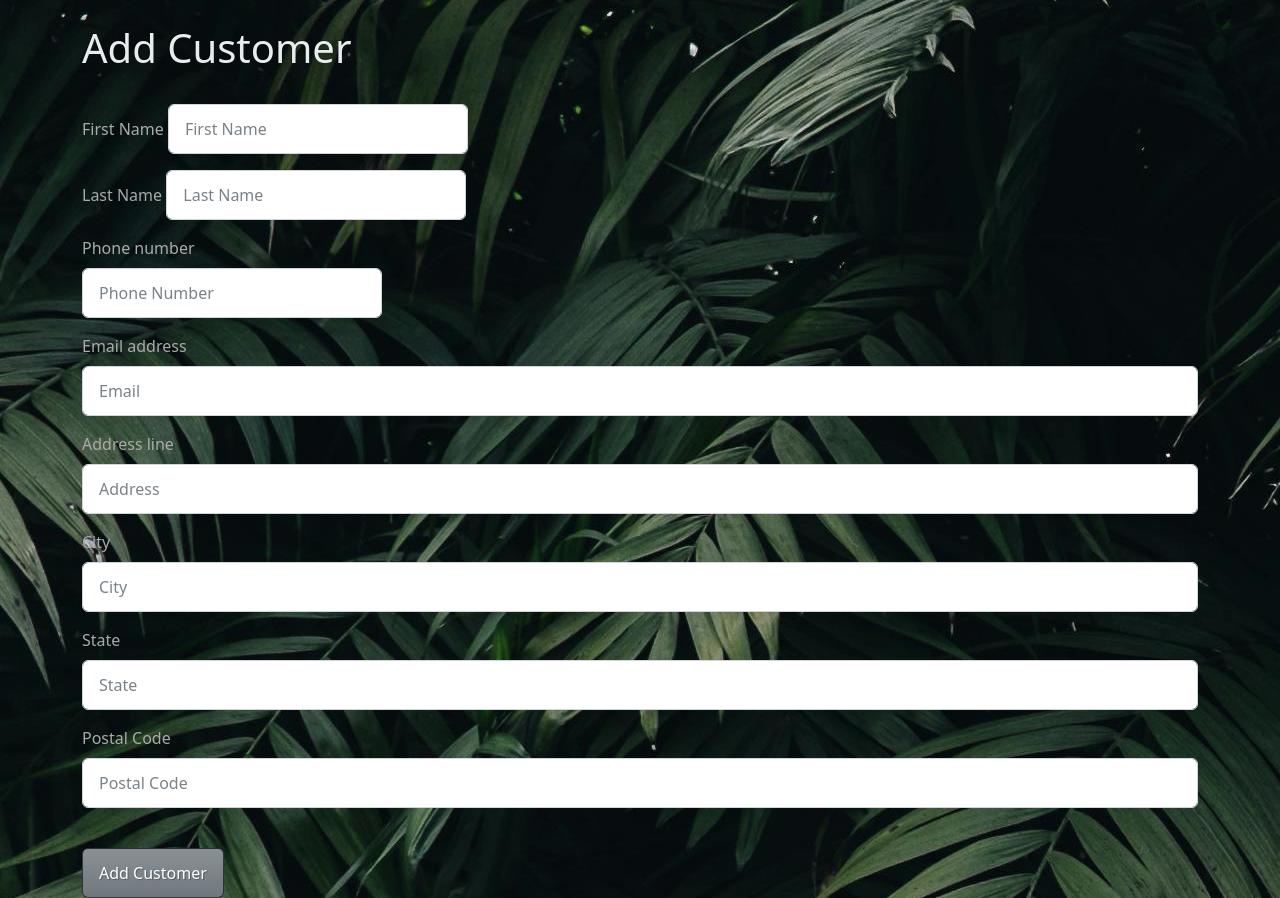
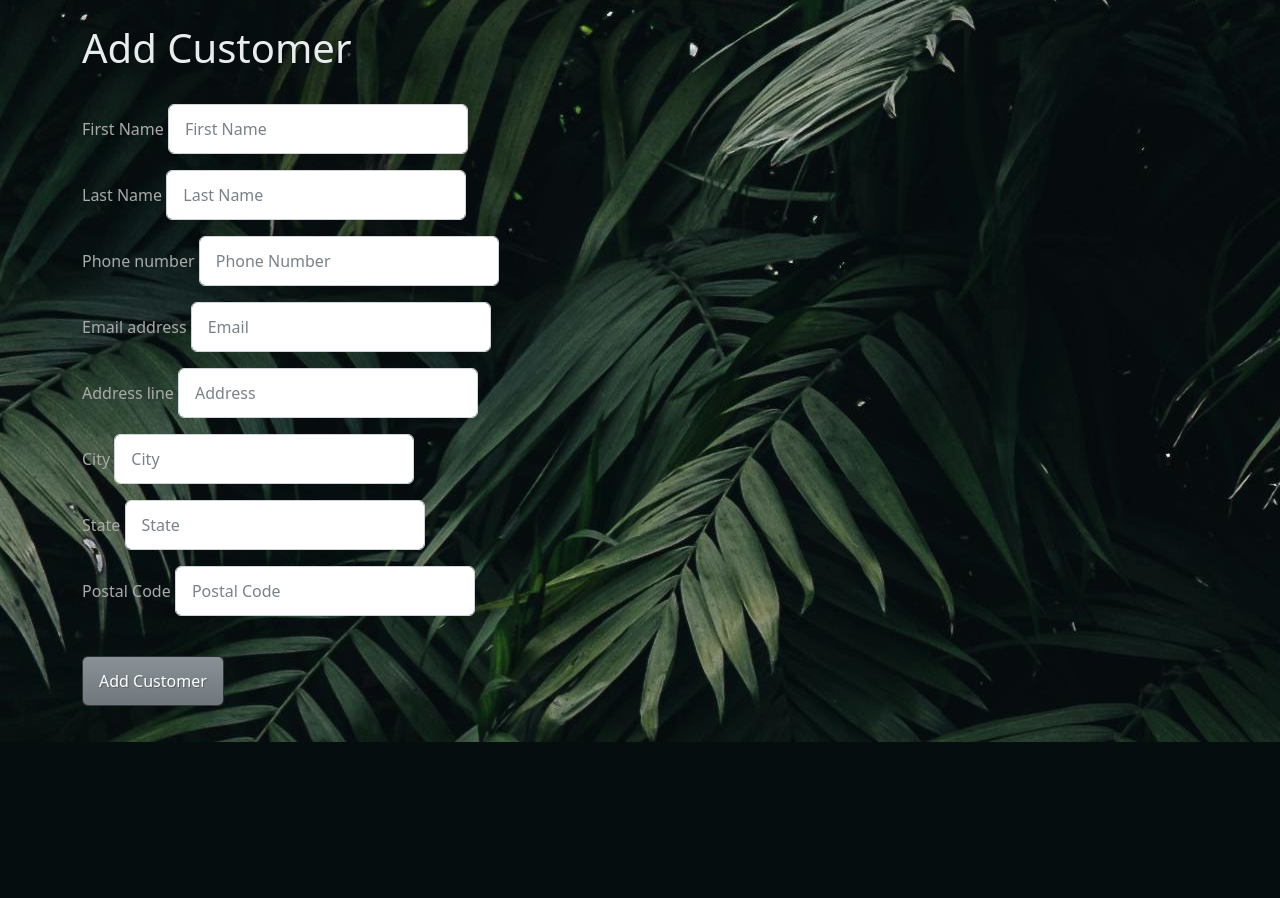
Before and after one commit to tylerboutwell/MotivateCRM, a Django app: page /crm/add_customer in a window 1280 px wide. Shown: the part 58-956 px from the top of the page. After the commit the page ends 800 px from the top, so only its background shows below. Run offline with Django 5.2, Linux system fonts and the light colour scheme; the visitor is signed in with stand-in values (Sample User, id 1); some libraries are stand-ins or nearby versions.

Commit message:
move labels to side

```diff
--- a/crm_app/forms.py
+++ b/crm_app/forms.py
@@ -5,14 +5,14 @@ from .models import Customer, Transaction
 from django.utils import timezone
 
 class AddCustomerForm(forms.ModelForm):
-    first_name = forms.CharField(required=True, widget=forms.widgets.TextInput(attrs={"placeholder": "First Name", "class": "form-control", 'style': 'width: 300px; display: inline',}), label="First Name")
+    first_name = forms.CharField(required=True, widget=forms.widgets.TextInput(attrs={"placeholder": "First Name", "class": "form-control", 'style': 'width: 300px; display: inline',}), label="First Name",)
     last_name = forms.CharField(required=True, widget=forms.widgets.TextInput(attrs={"placeholder": "Last Name", "class": "form-control", 'style': 'width: 300px; display: inline',}), label="Last Name")
-    phone_number = forms.CharField(required=True, widget=forms.widgets.TextInput(attrs={"placeholder": "Phone Number", "class": "form-control", 'style': 'width: 300px',}), label="Phone number")
-    email = forms.CharField(required=True, widget=forms.widgets.TextInput(attrs={"placeholder": "Email", "class": "form-control"}), label="Email address")
-    address = forms.CharField(required=True, widget=forms.widgets.TextInput(attrs={"placeholder": "Address", "class": "form-control"}), label="Address line")
-    city = forms.CharField(required=True, widget=forms.widgets.TextInput(attrs={"placeholder": "City", "class": "form-control"}), label="City")
-    state = forms.CharField(required=True, widget=forms.widgets.TextInput(attrs={"placeholder": "State", "class": "form-control"}), label="State")
-    postal_code = forms.CharField(required=True, widget=forms.widgets.TextInput(attrs={"placeholder": "Postal Code", "class": "form-control"}), label="Postal Code")
+    phone_number = forms.CharField(required=True, widget=forms.widgets.TextInput(attrs={"placeholder": "Phone Number", "class": "form-control", 'style': 'width: 300px; display: inline',}), label="Phone number")
+    email = forms.CharField(required=True, widget=forms.widgets.TextInput(attrs={"placeholder": "Email", "class": "form-control", 'style': 'width: 300px; display: inline'}), label="Email address")
+    address = forms.CharField(required=True, widget=forms.widgets.TextInput(attrs={"placeholder": "Address", "class": "form-control", 'style': 'width: 300px; display: inline'}), label="Address line")
+    city = forms.CharField(required=True, widget=forms.widgets.TextInput(attrs={"placeholder": "City", "class": "form-control", 'style': 'width: 300px; display: inline'}), label="City")
+    state = forms.CharField(required=True, widget=forms.widgets.TextInput(attrs={"placeholder": "State", "class": "form-control", 'style': 'width: 300px; display: inline'}), label="State")
+    postal_code = forms.CharField(required=True, widget=forms.widgets.TextInput(attrs={"placeholder": "Postal Code", "class": "form-control", 'style': 'width: 300px; display: inline'}), label="Postal Code")
 
     class Meta:
         model = Customer
--- a/crm_app/templates/crm/add_customer.html
+++ b/crm_app/templates/crm/add_customer.html
@@ -10,7 +10,7 @@
 <form method="POST" action="{%url 'crm_app:add customer'%}">
     {% csrf_token %}
 
-    <div>
+    <div class="form-row">
     {{form | crispy}}
     </br>
     <button type="submit" class="btn btn-secondary">Add Customer</button>
```
